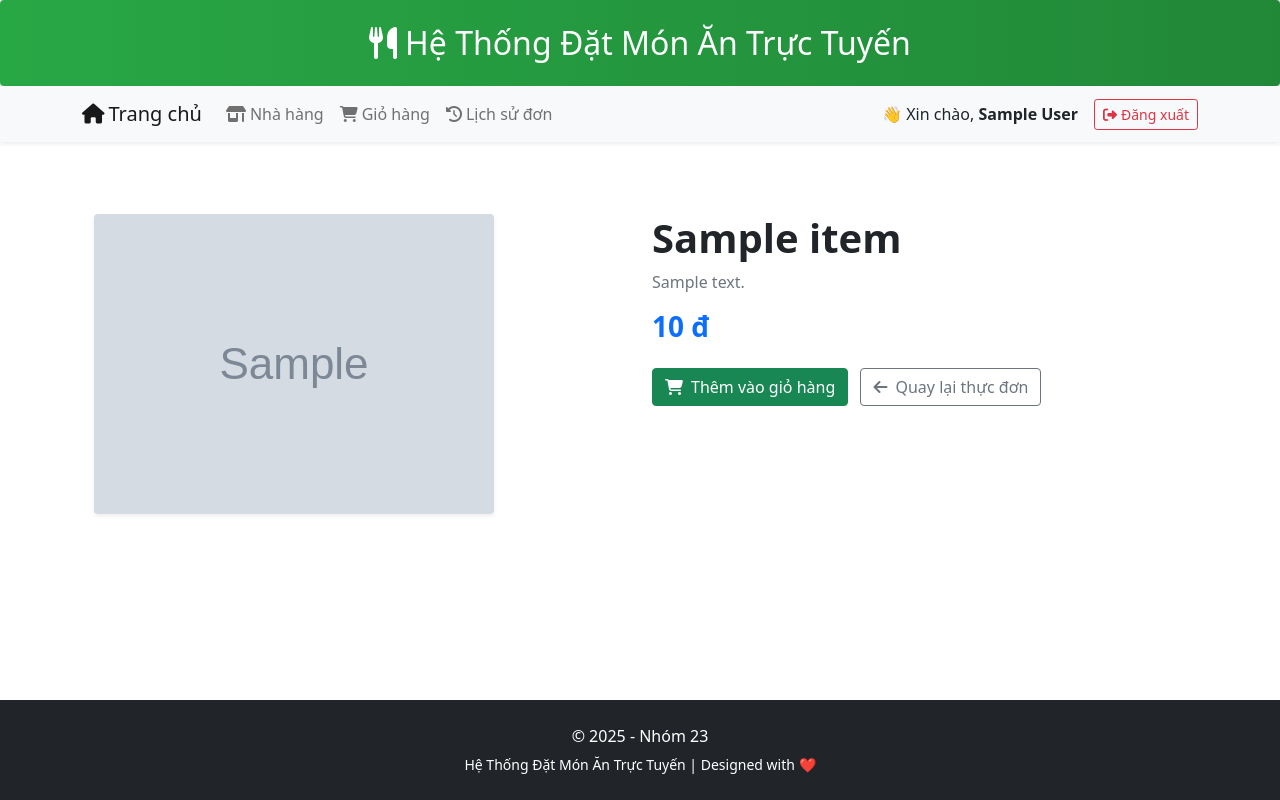
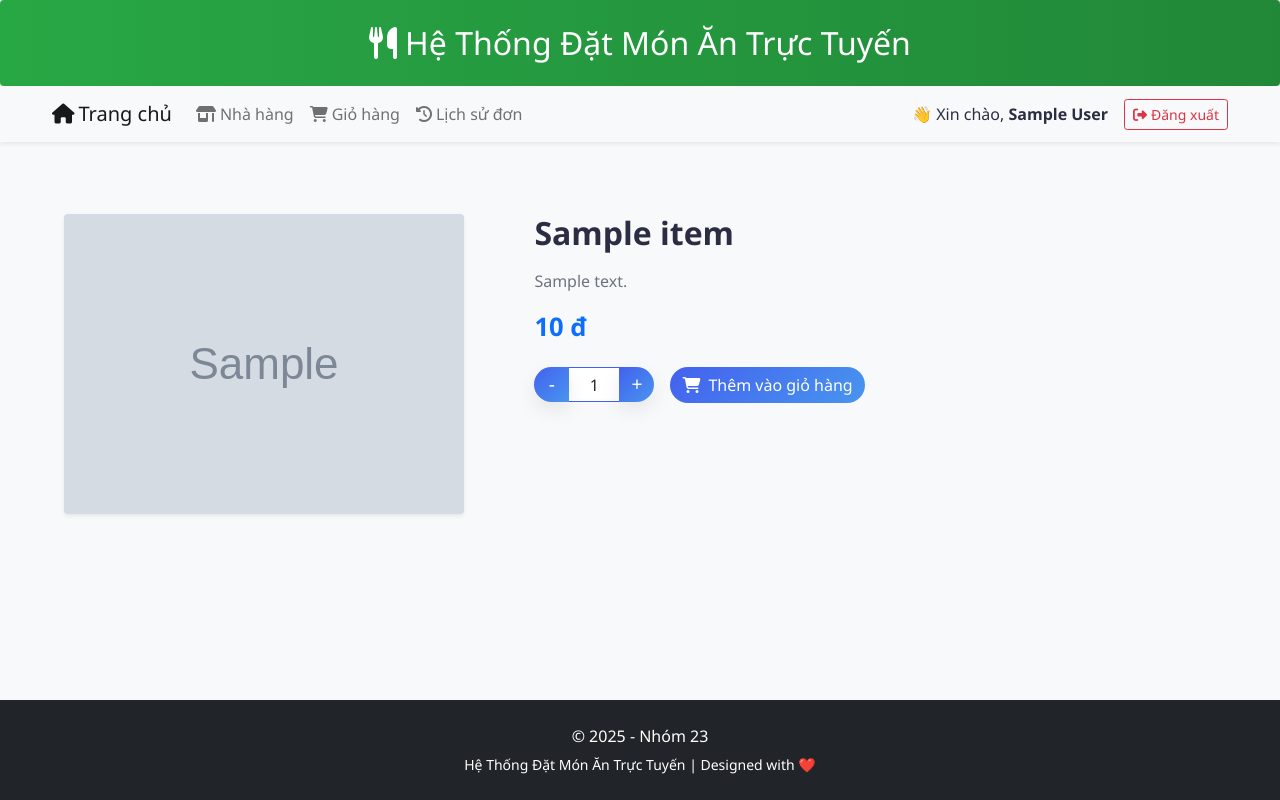
Before and after one commit to lybuida/Ordering_Food_App, a Flask app: page /customer/menu_item/1 in a window 1280 px wide. Run offline with Flask 3, Linux system fonts and the light colour scheme; a user stored in the database is signed in; tables that the repository leaves empty hold one stand-in row (values such as "Sample post"); grey boxes marked "Sample" are stand-in pictures.

Commit message:
DDATT - 3.3.1.4 - Ly

```diff
--- a/OrderingFoodApp/__init__.py
+++ b/OrderingFoodApp/__init__.py
@@ -22,8 +22,8 @@ def init_app():
 
     # ====== CONFIGURATION ======
     app.config['SECRET_KEY'] = 'sieu-bi-mat-123'
-    #app.config['SQLALCHEMY_DATABASE_URI'] = 'mysql+pymysql://root:askme@localhost/db_orderingfood?charset=utf8mb4'
-    app.config['SQLALCHEMY_DATABASE_URI'] = 'mysql+pymysql://root:26032004@localhost/db_orderingfood?charset=utf8mb4'
+    app.config['SQLALCHEMY_DATABASE_URI'] = 'mysql+pymysql://root:askme@localhost/db_orderingfood?charset=utf8mb4'
+    #app.config['SQLALCHEMY_DATABASE_URI'] = 'mysql+pymysql://root:26032004@localhost/db_orderingfood?charset=utf8mb4'
     app.config['SQLALCHEMY_TRACK_MODIFICATIONS'] = False
 
     # ====== INITIALIZE EXTENSIONS ======
--- /dev/null
+++ b/OrderingFoodApp/static/css/customer/menu_item_detail.css
@@ -0,0 +1,141 @@
+:root {
+    --primary-color: #4361ee;
+    --accent-color: #4895ef;
+    --success-color: #4cc9f0;
+    --light-bg: #f8f9fa;
+    --dark-text: #2b2d42;
+    --light-text: #8d99ae;
+    --card-shadow: 0 8px 20px rgba(0, 0, 0, 0.08);
+    --card-shadow-hover: 0 15px 35px rgba(0, 0, 0, 0.15);
+    --transition: all 0.3s ease-in-out;
+}
+
+body {
+    background-color: var(--light-bg);
+    color: var(--dark-text);
+    font-family: 'Segoe UI', Tahoma, Geneva, Verdana, sans-serif;
+}
+
+.container {
+    max-width: 1200px;
+}
+
+/* Ảnh món ăn */
+
+.img-fluid {
+    border-radius: 20px;
+    box-shadow: var(--card-shadow);
+    transition: transform 0.6s ease, box-shadow 0.3s ease;
+}
+
+.img-fluid:hover {
+    transform: scale(1.05);
+    box-shadow: var(--card-shadow-hover);
+}
+
+.col-md-6:first-child {
+    flex: 0 0 40%; /* ảnh chiếm 40% chiều ngang */
+    max-width: 40%;
+}
+.col-md-6:last-child {
+    flex: 0 0 60%; /* nội dung chiếm 60% */
+    max-width: 60%;
+}
+
+
+/* Tiêu đề món ăn */
+h1 {
+    font-size: 2rem;
+    font-weight: 700;
+    color: var(--dark-text);
+    margin-bottom: 1rem;
+}
+
+p.text-muted {
+    font-size: 1rem;
+    color: var(--light-text);
+    margin-bottom: 1.2rem;
+}
+
+/* Giá món ăn */
+h3.text-primary {
+    font-size: 1.6rem;
+    font-weight: 700;
+    color: var(--primary-color);
+    margin-bottom: 1.5rem;
+}
+
+/* Button Thêm vào giỏ hàng */
+.btn-success {
+    border-radius: 50px;
+    background: linear-gradient(135deg, var(--primary-color), var(--accent-color));
+    border: none;
+    transition: var(--transition);
+    font-weight: 500;
+}
+
+.btn-success:hover {
+    transform: translateY(-2px);
+    box-shadow: 0 4px 15px rgba(67, 97, 238, 0.4);
+}
+
+/* Button Quay lại */
+.btn-outline-secondary {
+    border-radius: 50px;
+    border: 1px solid var(--primary-color);
+    color: var(--primary-color);
+    transition: var(--transition);
+    font-weight: 500;
+}
+
+.btn-outline-secondary:hover {
+    background: linear-gradient(135deg, var(--primary-color), var(--accent-color));
+    color: #fff;
+    border: none;
+    box-shadow: 0 4px 15px rgba(67, 97, 238, 0.4);
+}
+
+/* Ẩn nút tam giác tăng giảm mặc định */
+input[type="number"]::-webkit-inner-spin-button,
+input[type="number"]::-webkit-outer-spin-button {
+    -webkit-appearance: none;
+    margin: 0;
+}
+
+/* Nút tăng giảm đồng bộ chiều cao */
+.input-group .btn-outline-secondary {
+    border: none;
+    border-radius: 50px;
+    background: linear-gradient(135deg, var(--primary-color), var(--accent-color));
+    color: #fff;
+    height: 35px; /* Chiều cao bằng btn-success */
+    width: 35px;  /* Chiều rộng để tròn */
+    padding: 0;
+    font-size: 1.2rem;
+    display: flex;
+    justify-content: center;
+    align-items: center;
+    transition: var(--transition);
+    box-shadow: var(--card-shadow);
+}
+
+
+/* Ô số lượng */
+.input-group input[type="number"] {
+    text-align: center;
+    border: 0.1px solid var(--primary-color);
+    border-radius: 50px;
+    font-size: 1rem;
+    transition: var(--transition);
+}
+
+
+input[type="number"] {
+    -moz-appearance: textfield;
+}
+
+.input-group input[type="number"]:focus {
+    border-color: var(--accent-color);
+    box-shadow: 0 0 5px rgba(72, 149, 239, 0.5);
+    outline: none;
+}
--- /dev/null
+++ b/OrderingFoodApp/static/js/customer/add_to_cart_animation.js
@@ -0,0 +1,48 @@
+function addToCartAnimation(button, itemId) {
+    const img = document.querySelector('.img-fluid'); // Ảnh món ăn
+    const cartIcon = document.querySelector('#cartIcon'); // Icon giỏ hàng trên navbar
+
+    // Clone hình ảnh
+    const flyingImg = img.cloneNode(true);
+    flyingImg.style.position = 'absolute';
+    flyingImg.style.zIndex = 1000;
+    flyingImg.style.width = img.offsetWidth + 'px';
+    flyingImg.style.height = img.offsetHeight + 'px';
+
+    // Vị trí ban đầu (đã tính scroll)
+    const imgRect = img.getBoundingClientRect();
+    flyingImg.style.top = window.scrollY + imgRect.top + 'px';
+    flyingImg.style.left = window.scrollX + imgRect.left + 'px';
+    document.body.appendChild(flyingImg);
+
+    // Vị trí giỏ hàng (đã tính scroll)
+    const cartRect = cartIcon.getBoundingClientRect();
+    const deltaX = (window.scrollX + cartRect.left + cartRect.width / 2) - (window.scrollX + imgRect.left + imgRect.width / 2);
+    const deltaY = (window.scrollY + cartRect.top + cartRect.height / 2) - (window.scrollY + imgRect.top + imgRect.height / 2);
+
+    // Animate
+    flyingImg.animate([
+        { transform: 'translate(0, 0) scale(1)', opacity: 1 },
+        { transform: `translate(${deltaX}px, ${deltaY}px) scale(0.1)`, opacity: 0.5 }
+    ], {
+        duration: 800,
+        easing: 'ease-in-out'
+    }).onfinish = function () {
+        flyingImg.remove();
+
+        // Gọi API thêm món vào giỏ hàng (AJAX)
+        fetch('/customer/cart', {
+            method: 'POST',
+            headers: { 'Content-Type': 'application/x-www-form-urlencoded' },
+            body: new URLSearchParams({
+                action: 'add',
+                item_id: itemId,
+                quantity: document.getElementById('quantityInput').value
+            })
+        }).then(response => {
+            if (response.ok) {
+                console.log('Đã thêm vào giỏ hàng!');
+            }
+        });
+    };
+}
--- a/OrderingFoodApp/templates/customer/menu_item_detail.html
+++ b/OrderingFoodApp/templates/customer/menu_item_detail.html
@@ -13,14 +13,48 @@
             <h1 class="fw-bold">{{ menu_item.name }}</h1>
             <p class="text-muted">{{ menu_item.description }}</p>
             <h3 class="fw-bold text-primary">{{ "{:,.0f} đ".format(menu_item.price) }}</h3>
-            <a href="#" class="btn btn-success mt-3">
-                <i class="fas fa-shopping-cart me-2"></i>Thêm vào giỏ hàng
-            </a>
-            <a href="{{ url_for('customer.restaurant_detail', restaurant_id=menu_item.restaurant_id) }}"
-               class="btn btn-outline-secondary mt-3 ms-2">
-               <i class="fas fa-arrow-left me-2"></i>Quay lại thực đơn
-            </a>
+
+            <!-- FORM thêm vào giỏ hàng -->
+            <form method="post" action="{{ url_for('customer.cart') }}">
+                <input type="hidden" name="action" value="add">
+                <input type="hidden" name="item_id" value="{{ menu_item.id }}">
+
+                <div class="d-flex align-items-center mt-3">
+                    <!-- Nút tăng giảm nhỏ gọn -->
+                    <div class="input-group me-3" style="width: 120px;">
+                        <button type="button" class="btn btn-outline-secondary btn-sm" onclick="decreaseQuantity()">-
+                        </button>
+                        <input type="number" name="quantity" id="quantityInput"
+                               class="form-control text-center form-control-sm" value="1" min="1">
+                        <button type="button" class="btn btn-outline-secondary btn-sm" onclick="increaseQuantity()">+
+                        </button>
+                    </div>
+
+                    <!-- Nút thêm vào giỏ hàng -->
+                    <button type="button" class="btn btn-success d-flex align-items-center"
+                            onclick="addToCartAnimation(this, {{ menu_item.id }})">
+                        <i class="fas fa-shopping-cart me-2"></i>Thêm vào giỏ hàng
+                    </button>
+                </div>
+            </form>
         </div>
     </div>
 </div>
+
+<link rel="stylesheet" href="{{ url_for('static', filename='css/customer/menu_item_detail.css') }}">
+<script src="{{ url_for('static', filename='js/customer/add_to_cart_animation.js') }}"></script>
+
+<script>
+    function decreaseQuantity() {
+        const input = document.getElementById('quantityInput');
+        if (parseInt(input.value) > 1) {
+            input.value = parseInt(input.value) - 1;
+        }
+    }
+    function increaseQuantity() {
+        const input = document.getElementById('quantityInput');
+        input.value = parseInt(input.value) + 1;
+    }
+</script>
+
 {% endblock %}
--- a/OrderingFoodApp/templates/layout/header.html
+++ b/OrderingFoodApp/templates/layout/header.html
@@ -29,7 +29,7 @@
 
                 {% elif current_user.role == UserRole.CUSTOMER %}
                 <li class="nav-item"><a class="nav-link" href="/customer/restaurants_list"><i class="fas fa-store-alt me-1"></i>Nhà hàng</a></li>
-                <li class="nav-item"><a class="nav-link" href="/customer/cart"><i class="fas fa-shopping-cart me-1"></i>Giỏ hàng</a></li>
+                <li class="nav-item"><a class="nav-link" href="/customer/cart"><i class="fas fa-shopping-cart me-1" id="cartIcon"></i>Giỏ hàng</a></li>
                 <li class="nav-item"><a class="nav-link" href="/customer/orders"><i class="fas fa-history me-1"></i>Lịch sử đơn</a></li>
                 {% endif %}
             </ul>
```
Also changed, not shown: OrderingFoodApp/static/js/customer/restaurant_detail.js (added, +27 -0 lines), OrderingFoodApp/templates/customer/cart.html (added, +57 -0 lines), OrderingFoodApp/templates/customer/restaurant_detail.html (+7 -7 lines).
